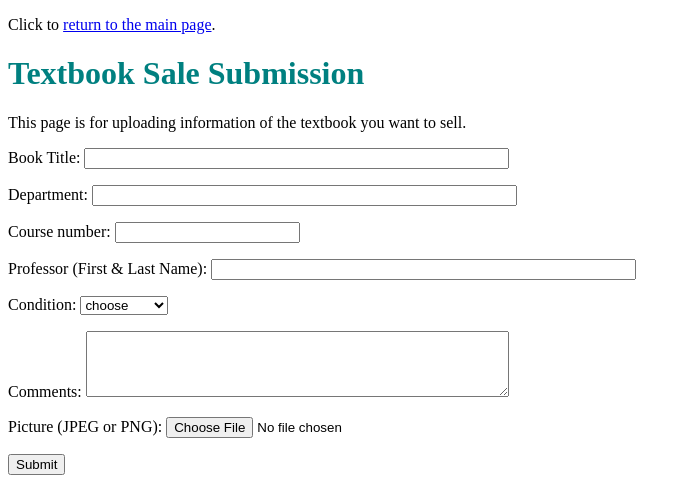
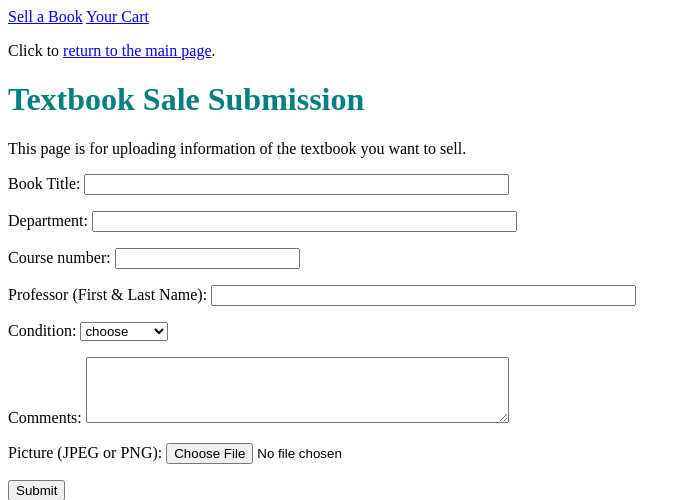
Before and after one commit to joycezhao2/CS304_Textbook_Market, a Flask app: page /submit/ in a window 1280 px wide. Shown: the top 500 px of the page, without its empty margins (0-691 px from the left). Run offline with Flask 2, Linux system fonts and the light colour scheme.

Commit message:
more routes

```diff
--- a/app.py
+++ b/app.py
@@ -24,9 +24,21 @@ def index():
 def submit():
     return render_template('testform.html')
 
-@app.route('/session/cart', methods=['GET','POST'])
+@app.route('/addCart/', methods=["POST"])
+def addCart():
+    cart = session.get('cart', [])
+    book = request.form.get('bookid')
+    cart.append(book)
+    flash('Book added to cart successfully')
+    return redirect(request.referrer)
+
+@app.route('/session/cart/', methods=['GET','POST'])
 def session_cart():
-    return render_template('cart.html')
+    cart = session.get('cart', {})
+    if request.method == 'POST':
+        # removing from cart
+        item = request.form.get('bookid')
+    return render_template('cart.html', books=[1,2])
 
 @app.route('/greet/', methods=["GET", "POST"])
 def greet():
@@ -63,11 +75,12 @@ def formecho():
 def testform():
     return render_template('testform.html')
 
-@app.route('/book/<id>')
+@app.route('/book/<id>/')
 def book(id):
-    return render_template('book.html')
 
-@app.route('/users/<username>')
+    return render_template('book.html', id='123')
+
+@app.route('/users/<username>/')
 def user(username):
     return render_template('users.html')
 
--- a/templates/base.html
+++ b/templates/base.html
@@ -8,6 +8,9 @@
     {% block head_stuff %} {% endblock %}
 </head>
 <body>
+
+<a href="{{url_for('submit')}}">Sell a Book</a>
+<a href="{{url_for('session_cart')}}">Your Cart</a>
 
 {% with messages = get_flashed_messages() %}
     {% if messages %}
```
Also changed, not shown: templates/book.html (+8 -12 lines), templates/cart.html (+18 -5 lines).
